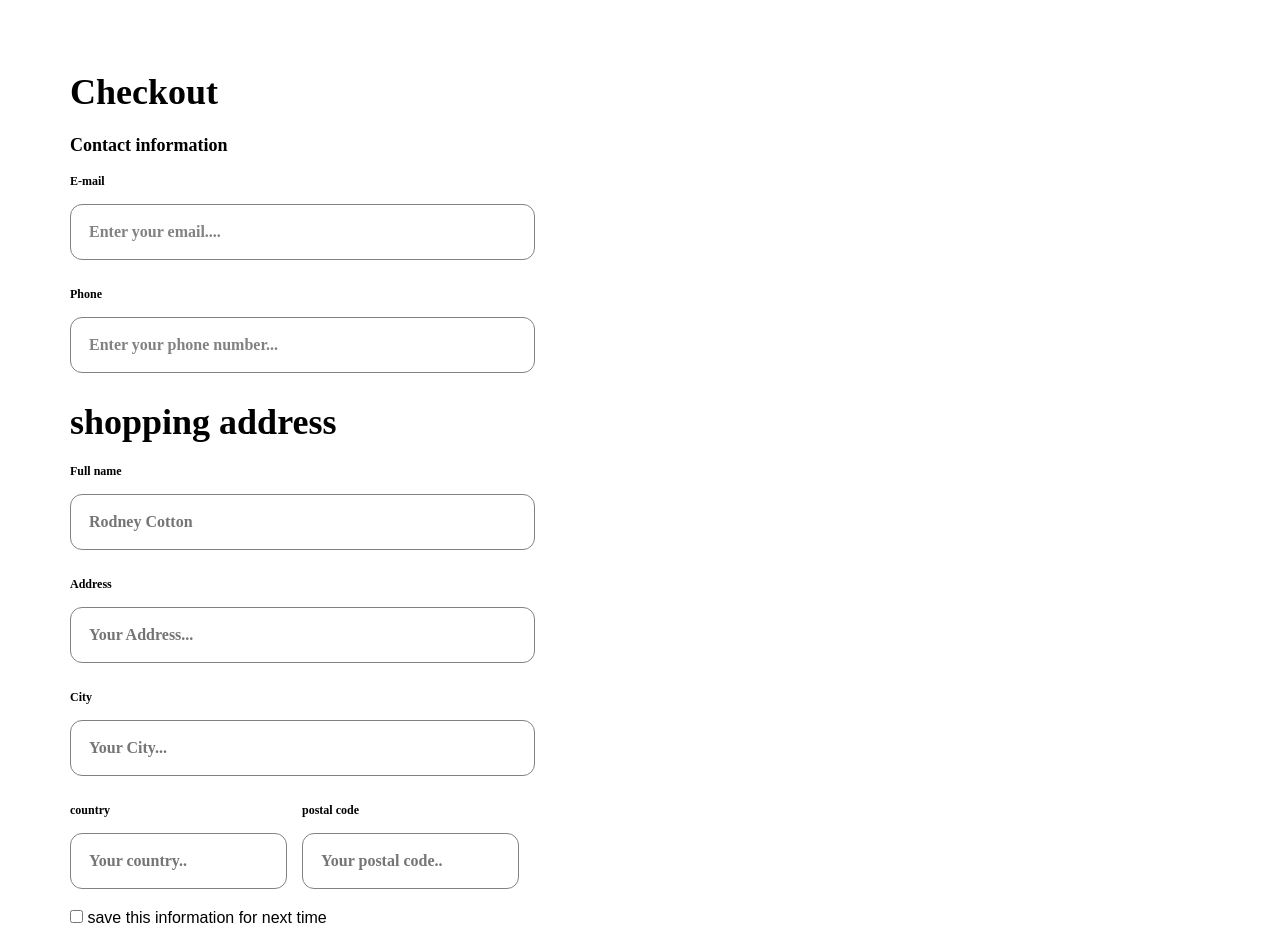
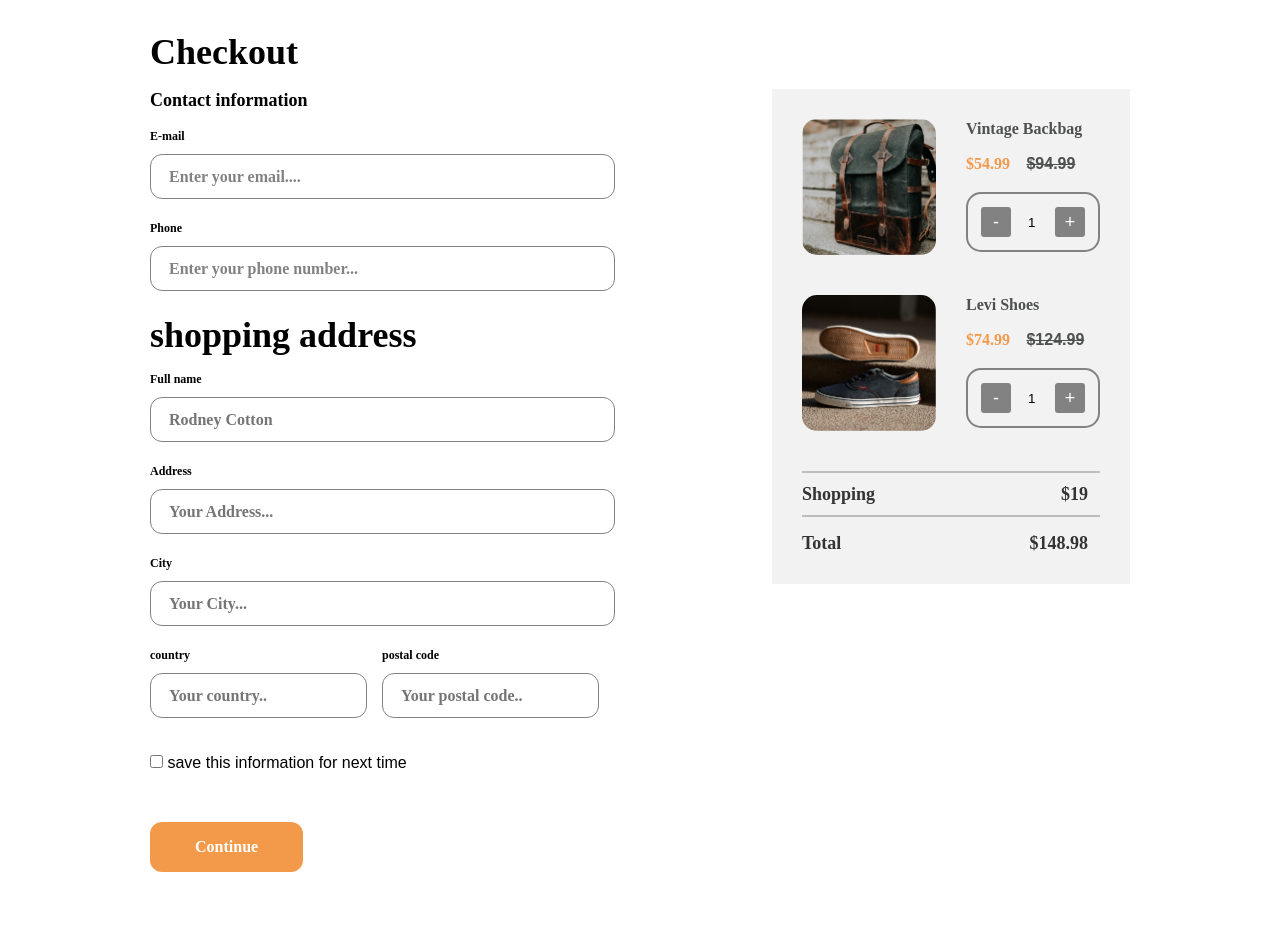
Before and after one commit to mohammodjuwelis/devChallergers-1, a plain HTML site: page index.html in a window 1280 px wide. Shown: the top 929 px of the page. After the commit the page ends 902 px from the top, so only its background shows below. Drawn offline with Linux system fonts and the light colour scheme.

Commit message:
full-working-websit

```diff
--- a/css/style.css
+++ b/css/style.css
@@ -11,6 +11,14 @@
 .form-info input::placeholder{
     color: #828282;
 }
+
+/* Chrome, Safari, Edge, Opera */
+input::-webkit-outer-spin-button,
+input::-webkit-inner-spin-button {
+  -webkit-appearance: none;
+  margin: 0;
+}
+
 
 .primary-btn{
     font-family: Montserrat;
@@ -27,18 +35,27 @@
 
 
 
-.container{
+
+.container {
     max-width: 1140px;
     margin: 0 auto;
-    padding: 70px 0;
+    padding: 30px 80px;
 }
 
-.container h3{
+
+
+.container h3 {
     font-family: Montserrat;
     font-size: 36px;
     font-weight: 600;
     line-height: 44px;
-    margin-bottom: 20px;
+    margin-bottom: 15px;
+}
+
+.shopping-cart-container{
+    display: flex;
+    justify-content: space-between;
+
 }
 
 .contact-info h5{
@@ -49,24 +66,23 @@
     margin-bottom: 18px;
 }
 
-.form-info h5, .shopping-address h5{
+.form-info h5, .shopping-address h5 {
     font-family: Montserrat;
     font-size: 12px;
     font-weight: 600;
     line-height: 15px;
-    margin-bottom: 15px;
-
+    margin-bottom: 10px;
 }
 
-.form-info input, .shopping-address input{
+.form-info input, .shopping-address input {
     width: 465px;
-    height: 56px;
+    height: 45px;
     font-size: 16px;
     font-weight: 600;
     font-family: Montserrat;
     border-radius: 12px;
     border: 1px solid #828282;
-    margin-bottom: 27px;
+    margin-bottom: 22px;
     padding-left: 18px;
 }
 
@@ -86,3 +102,103 @@
 .check-box div{
     margin-top: 50px;
 }
+.cart-section{
+    padding: 30px;
+    background-color: #F2F2F2;
+}
+
+.vintage-info {
+    display: flex;
+    column-gap: 30px;
+    margin-bottom: 40px;
+}
+
+.vintage-img{
+    width: 134px;
+    height: 136px;
+}
+
+.vintage-img img {
+    width: 100%;
+    border-radius: 15px;
+}
+
+.vintage-content{
+    width: 134px;
+}
+
+.vintage-content h4{
+    font-family: Montserrat;
+    font-size: 16px;
+    font-weight: 600;
+    line-height: 20px;
+    color:#4E5150;
+    margin-bottom: 15px;
+}
+.vintage-content span.rating,  span , .shopping-price span{
+    font-family: Montserrat;
+    font-size: 16px;
+    font-weight: 600;
+    line-height: 20px;
+    color: #F2994A;
+    margin-bottom: 18px;
+    display: inline-block;
+    margin-right: 12px;
+}
+
+.vintage-content >  span{
+    color: #4E5150;
+}
+
+.counting-box {
+    display: flex;
+    justify-content: space-between;
+    border: 2px solid  #828282;
+    padding: 13px;
+    border-radius: 15px;
+}
+
+.counting-box .decrement ,.increment{
+    width: 30px;
+    height: 30px;
+    border-radius: 3px;
+    border: none;
+    background-color: #828282;
+    color: #fff;
+    font-size: 18px;
+}
+
+.counting-box input {
+    width: 20px;
+    border: none;
+    background-color: transparent;
+    color: none;
+    padding-left: 5px;
+}
+
+.shopping-price{
+    display: flex;
+    justify-content: space-between;
+}
+
+.shopping-price{
+    border-top: 2px solid #BDBDBD;
+    border-bottom: 2px solid #BDBDBD;
+    padding: 10px 0;
+    margin-bottom: 15px;
+
+}
+.shopping-price span, .shopping-total span{
+    font-family: Montserrat;
+    font-size: 18px;
+    font-weight: 600;
+    line-height: 22px;
+    color: #333333;
+    margin-bottom: 0;
+
+}
+
+.shopping-total{
+    display: flex;
+    justify-content: space-between;
+}
--- a/index.html
+++ b/index.html
@@ -10,6 +10,7 @@
 
     <div class="container">
         <h3>Checkout</h3>
+        <div class="shopping-cart-container">
             <div class="contact-container">
                 <div class="contact-info">
                     <h5>Contact information</h5>
@@ -43,10 +44,55 @@
                 <div class="check-box">
                     <div>
                         <input type="checkbox" id="checked-box">
-                    <span for="checked-box">save this information for next time</span>
+                        <label for="checked-box">save this information for next time</label>
                     </div>
                     <div>
                         <button class="primary-btn">Continue</button>
+                    </div>
+                </div>
+            </div>
+            <div class="cart-container">
+                <div class="cart-section">
+                    <div class="vintage-info">
+                        <div class="vintage-img">
+                            <img src="img/photo1.png" alt="">
+                        </div>
+                        <div class="vintage-content">
+                            <h4>Vintage Backbag</h4>
+                            <span class="rating">$54.99</span>
+                            <span><del>$94.99</del></span>
+                            <div class="counting-box">
+                                <button class="decrement">-</button>
+                                <input type="number" value="1">
+                                <button class="increment">+</button>
+                            </div>
+                        </div>
+                    </div>
+                    <div class="vintage-info">
+                        <div class="vintage-img">
+                            <img src="img/photo2.png" alt="">
+                        </div>
+                        <div class="vintage-content">
+                            <h4>Levi Shoes</h4>
+                            <span class="rating">$74.99</span>
+                            <span><del>$124.99</del></span>
+                            <div class="counting-box">
+                                <button class="decrement">-</button>
+                                <input type="number" value="1">
+                                <button class="increment">+</button>
+                            </div>
+                        </div>
+                    </div>
+                    <div class="shopping-price-count">
+                        <div class="shopping-price">
+                            <span>Shopping</span>
+                            <span class="dolar">$19</span>
+                        </div>
+                        <div class="shopping-total">
+                            <span>Total</span>
+                            <span>$148.98</span>
+                        </div>
+                    </div>
                 </div>
             </div>
         </div>
```
Lines whose indentation alone changed are shown as unchanged.
